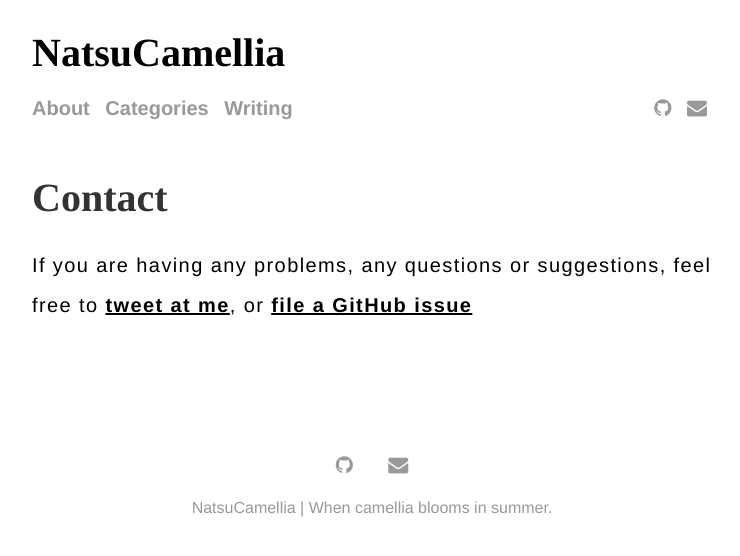
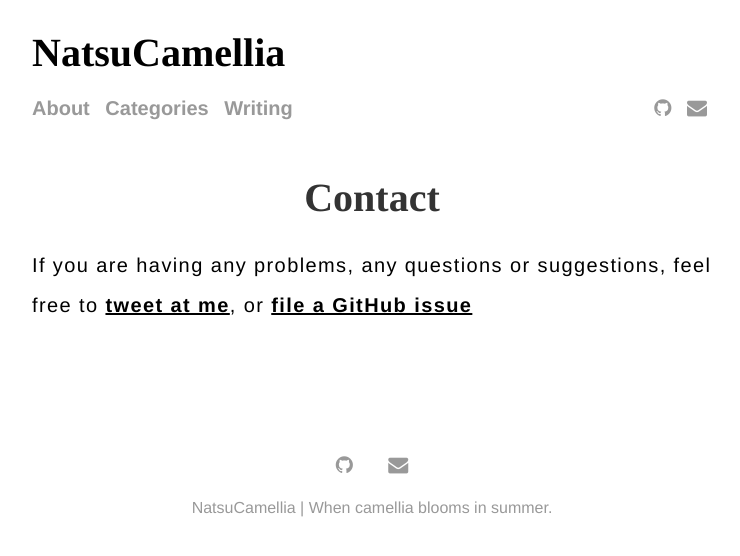
Before and after one commit to NatsuCamellia/NatsuCamellia.github.io, a Jekyll site: the page built from menu/contact.md, in a window 1280 px wide. Shown: the top 556 px of the page, without its empty margins (268-1008 px from the left). Built offline with Jekyll 4.4.1, drawn with Linux system fonts in a browser that asks for light colours.

Commit message:
Center h1

```diff
--- a/_sass/_default.scss
+++ b/_sass/_default.scss
@@ -10,6 +10,10 @@
 
 .content-container {
   margin-bottom: 4rem;
+}
+
+.content-container h1 {
+  text-align: center;
 }
 
 /*48em*/
```
